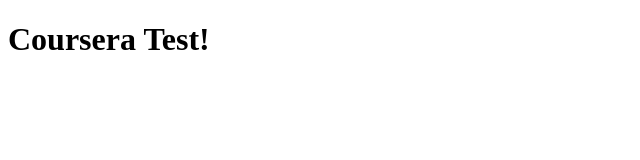
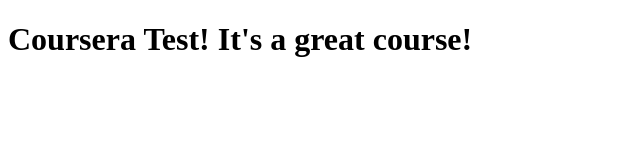
Before and after one commit to drkohlipk/Coursera, a plain HTML site: page site/index.html in a window 1280 px wide. Shown: the whole page, without its empty margins (0-640 px from the left). Drawn offline with Linux system fonts and the light colour scheme.

Commit message:
Small addition to our page content.

```diff
--- a/site/index.html
+++ b/site/index.html
@@ -1,9 +1,9 @@
 <!DOCTYPE html>
 <html>
 <head>
-	<title>Coursera Test</title>
+	<title>Hello Coursera</title>
 </head>
 <body>
-   <h1>Coursera Test!</h1>
+   <h1>Coursera Test! It's a great course!</h1>
 </body>
 </html>
```
